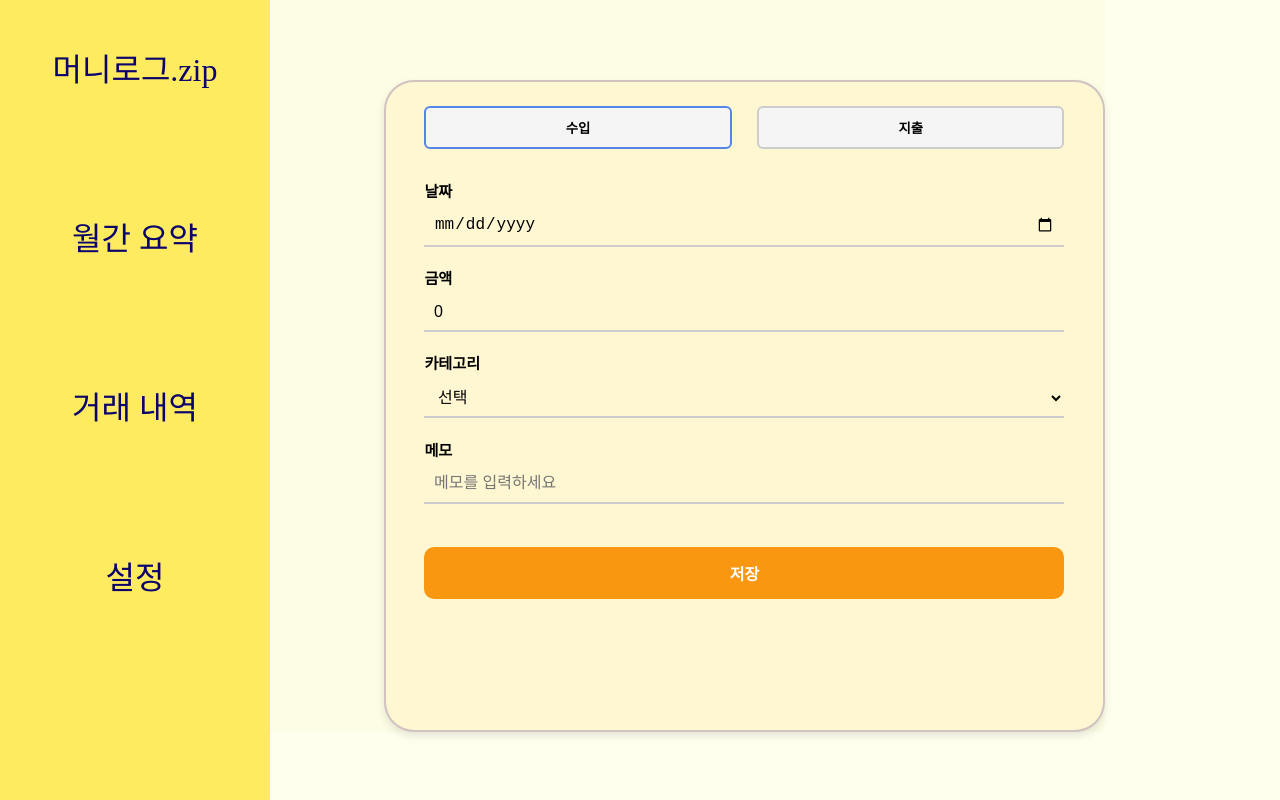
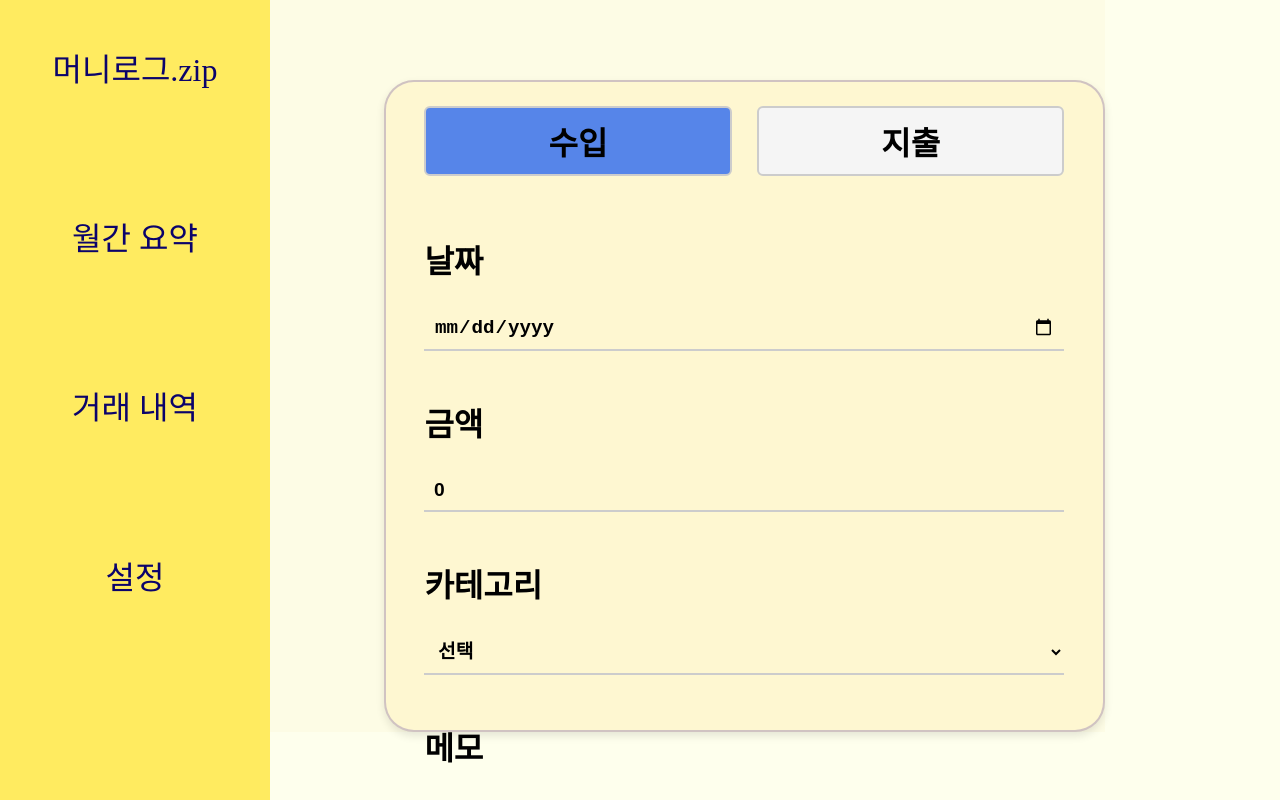
Before and after one commit to ByeongwooAn/-Skeletone-Project-Household-Ledger, a Vue app: page /cashflow in a window 1280 px wide. Shown: the top 800 px of the page. Built offline with nearby package versions, Linux system fonts and the light colour scheme.

Commit message:
style : cashflow_PC.css 간격 조정

```diff
--- a/src/css/cashflow_PC.css
+++ b/src/css/cashflow_PC.css
@@ -29,7 +29,7 @@
   .button-group {
     display: flex;
     justify-content: space-between;
-    margin-bottom: 30px;
+    margin-bottom: 60px;
   }
 
   .button-group button {
@@ -40,14 +40,15 @@
     border-radius: 6px;
     background-color: #f5f5f5;
     cursor: pointer;
+    font-size: 32px;
   }
 
   .button-group .expenseactive {
-    border-color: #ff6363;
+    background-color: #ff6363;
   }
 
   .button-group .incomeactive {
-    border-color: #5685e9;
+    background-color: #5685e9;
   }
 
   /* .toggle-btn.active {
@@ -57,14 +58,14 @@
 
   /* 필드 라인 */
   .form-group {
-    margin-bottom: 1.2rem;
+    margin-bottom: 3rem;
   }
 
   .form-group label {
     display: block;
-    margin-bottom: 0.3rem;
+    margin-bottom: 1.5rem;
     font-weight: bold;
-    font-size: 0.95rem;
+    font-size: 2rem;
   }
 
   .form-group input,
@@ -72,7 +73,8 @@
     width: 100%;
     padding: 0.6rem;
     background-color: transparent;
-    font-size: 1rem;
+    font-size: 1.2rem;
+    font-weight: bold;
     border: none;
     border-bottom: 2px solid #cccccc;
     box-sizing: border-box;
```
